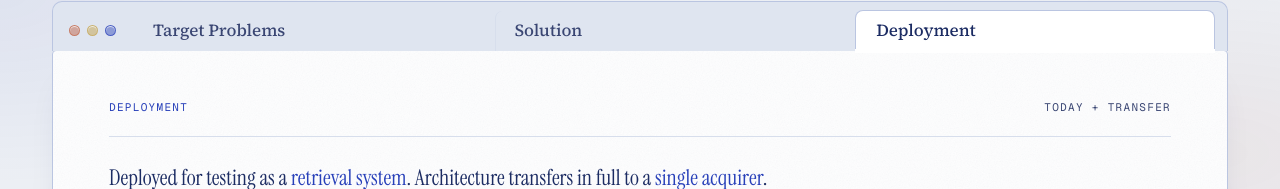
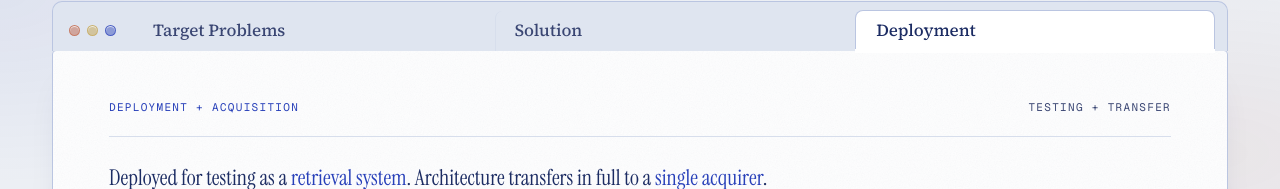
Before and after one commit to JJ-Xie/sharpeleven-website, a Next.js app: page / in a window 1280 px wide. Both pictures are taken after a click on the tab "Deployment". Shown: the part 607-796 px from the top of the page. Built offline with nearby package versions, Linux system fonts and the light colour scheme.

Commit message:
some small wording changes to briefs

```diff
--- a/components/Briefs.tsx
+++ b/components/Briefs.tsx
@@ -147,7 +147,7 @@ export function Briefs() {
                 </p>
                 <p className="doc-body">
                   As models scale, today&apos;s architectures stay constrained on
-                  every front:
+                  major fronts:
                 </p>
                 <LogList
                   items={PROBLEM_ITEMS}
@@ -210,8 +210,8 @@ export function Briefs() {
                 }`}
               >
                 <div className="doc-header">
-                  <span className="doc-label">Deployment</span>
-                  <span className="doc-page">today + transfer</span>
+                  <span className="doc-label">Deployment + Acquisition</span>
+                  <span className="doc-page">Testing + transfer</span>
                 </div>
                 <p className="doc-intro">
                   Deployed for testing as a <em>retrieval system</em>.
```
